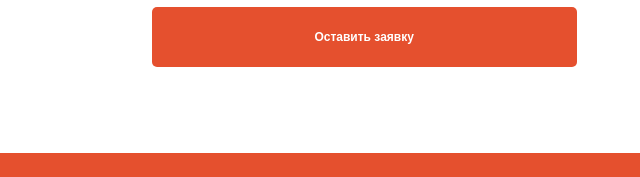
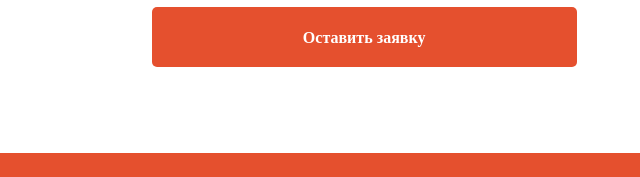
Before and after one commit to vavilentar/cafe, a plain HTML site: page index.html in a window 1280 px wide. Shown: the part 4250-4427 px from the top of the page, 0-640 px from the left. Drawn offline with nearby package versions, Linux system fonts and the light colour scheme.

Commit message:
Update booking.css

```diff
--- a/css/booking.css
+++ b/css/booking.css
@@ -34,6 +34,9 @@
     color: #ffffff;
     background-color: #e5502e;
     border-radius: 5px;
+    cursor: pointer;
+    font-size: 1em;
+    font-family: 'Open Sans';
 }
 
 .booking-form {
```
